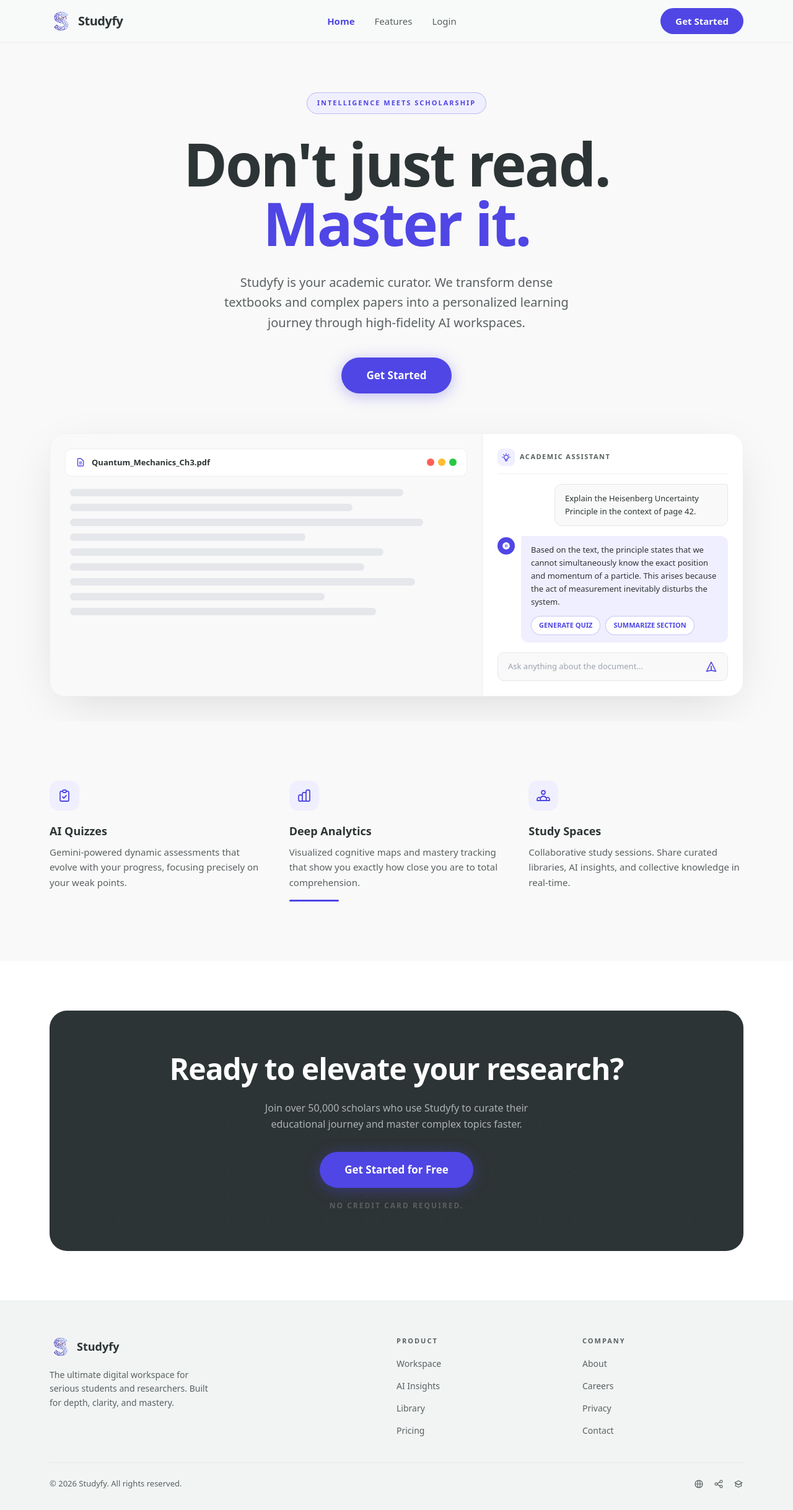
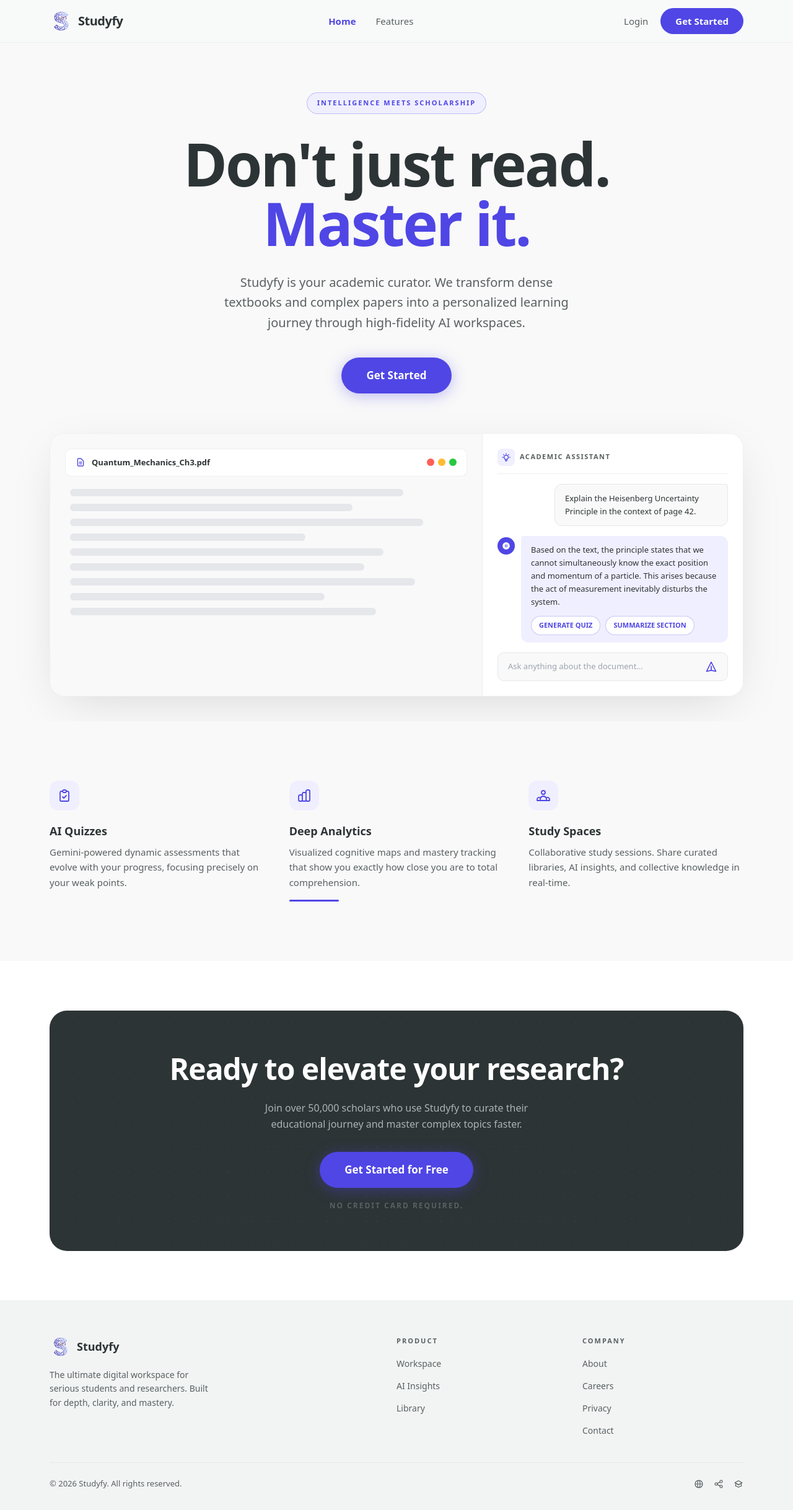
Before and after one commit to Naeemx7/StudyFy-Website, an Angular app: page / in a window 1280 px wide. Shown: the whole page at 62% size. Built offline with nearby package versions, Linux system fonts and the light colour scheme.

Commit message:
fix(landing): move Login next to Get Started and remove Pricing from footer

```diff
--- a/src/app/pages/landing/landing-navbar/landing-navbar.html
+++ b/src/app/pages/landing/landing-navbar/landing-navbar.html
@@ -12,14 +12,16 @@
       <nav class="hidden md:flex items-center gap-8">
         <a href="#" class="text-[15px] font-semibold text-[#4f46e5] hover:opacity-80 transition">Home</a>
         <a href="#features" class="text-[15px] font-medium text-[#596061] hover:text-[#2d3435] transition">Features</a>
-        <a routerLink="/login" class="text-[15px] font-medium text-[#596061] hover:text-[#2d3435] transition">Login</a>
       </nav>
 
       <!-- CTA -->
-      <a routerLink="/signup"
-         class="hidden md:inline-flex items-center gap-2 bg-[#4f46e5] hover:bg-[#3d34d3] text-white text-[15px] font-bold px-6 py-[10px] rounded-full transition">
-        Get Started
-      </a>
+      <div class="hidden md:flex items-center gap-3">
+        <a routerLink="/login" class="text-[15px] font-medium text-[#596061] hover:text-[#2d3435] transition px-2">Login</a>
+        <a routerLink="/signup"
+           class="inline-flex items-center gap-2 bg-[#4f46e5] hover:bg-[#3d34d3] text-white text-[15px] font-bold px-6 py-[10px] rounded-full transition">
+          Get Started
+        </a>
+      </div>
 
       <!-- Mobile menu button -->
       <button (click)="toggleMenu()" class="md:hidden p-2 text-[#596061]">
--- a/src/app/pages/landing/landing.html
+++ b/src/app/pages/landing/landing.html
@@ -217,7 +217,6 @@
           <li><a routerLink="/dashboard" class="text-[14px] text-[#596061] hover:text-[#2d3435] transition">Workspace</a></li>
           <li><a routerLink="/analytics" class="text-[14px] text-[#596061] hover:text-[#2d3435] transition">AI Insights</a></li>
           <li><a routerLink="/communities" class="text-[14px] text-[#596061] hover:text-[#2d3435] transition">Library</a></li>
-          <li><a href="#" class="text-[14px] text-[#596061] hover:text-[#2d3435] transition">Pricing</a></li>
         </ul>
       </div>
 
--- a/src/app/pages/roadmap/roadmap.html
+++ b/src/app/pages/roadmap/roadmap.html
@@ -258,16 +258,6 @@
               Upload New File
             </button>
 
-            <!-- Generate Quiz -->
-            <a routerLink="/quiz"
-               class="w-full border border-[#4f46e5] text-[#4f46e5] text-[14px] font-semibold rounded-[8px] py-[10px] flex flex-col items-center justify-center gap-1 hover:bg-[#f5f5ff] transition-colors text-center">
-              <div class="flex items-center gap-2">
-                <img src="assets/dashboard/icon-quiz.svg" alt="Quiz" class="w-[16px] h-[16px] block">
-                <span>Generate Quiz</span>
-              </div>
-              <span class="text-[11px] font-normal text-[#596061]">Select files & create a quiz</span>
-            </a>
-
             <!-- View Analytics -->
             <a routerLink="/analytics"
                class="w-full border border-[#4f46e5] text-[#4f46e5] text-[14px] font-semibold rounded-[8px] py-[10px] flex items-center justify-center gap-2 hover:bg-[#f5f5ff] transition-colors">
```
